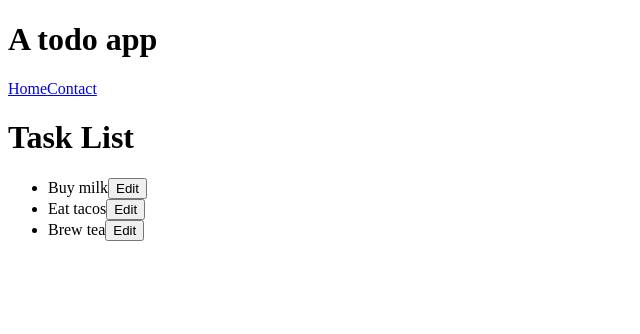
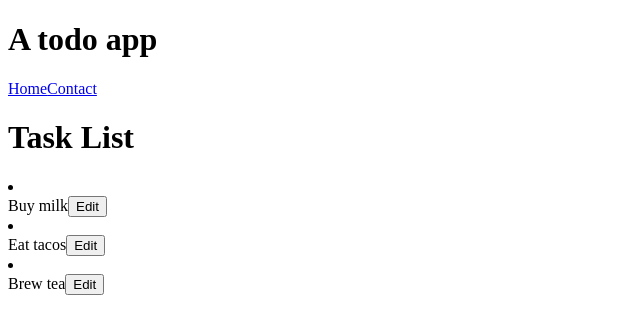
Before and after one commit to abhinabadutta2019/toDoList-react, a React (Create React App) app: page / in a window 1280 px wide. Shown: the top 334 px of the page, without its empty margins (0-640 px from the left). Built offline with nearby package versions, Linux system fonts and the light colour scheme.

Commit message:
practice the gpt code of -- updating

```diff
--- a/src/AddTask.js
+++ b/src/AddTask.js
@@ -1,13 +1,15 @@
-import React, { useState } from "react";
+import { useState } from "react";
 
-export default function Task({ todo, onEditTodo }) {
+const Task = ({ todo, onEditTodo }) => {
+  //
   const [isEditing, setIsEditing] = useState(false);
   const [editedTitle, setEditedTitle] = useState(todo.title);
 
+  //edit button func
   const handleEditClick = () => {
     setIsEditing(true);
   };
-
+  // save button func
   const handleSaveClick = () => {
     onEditTodo({
       ...todo,
@@ -15,16 +17,19 @@ export default function Task({ todo, onEditTodo }) {
     });
     setIsEditing(false);
   };
-
+  // getting the input field value
   const handleInputChange = (e) => {
     setEditedTitle(e.target.value);
   };
+  // initializing content
+  let content;
 
-  let content;
+  //
   if (isEditing) {
+    // updating content
     content = (
       <div>
-        <input type="text" value={editedTitle} onChange={handleInputChange} />
+        <input value={editedTitle} onChange={handleInputChange} />
         <button onClick={handleSaveClick}>Save</button>
       </div>
     );
@@ -36,6 +41,8 @@ export default function Task({ todo, onEditTodo }) {
       </div>
     );
   }
+  //
+  return <div>{content}</div>;
+};
 
-  return <div>{content}</div>;
-}
+export default Task;
--- a/src/Home.js
+++ b/src/Home.js
@@ -1,4 +1,4 @@
-import React, { useState } from "react";
+import { useState } from "react";
 import TaskList from "./TaskList";
 
 const initialTodos = [
@@ -7,11 +7,12 @@ const initialTodos = [
   { id: 2, title: "Brew tea" },
 ];
 
-export default function TaskApp() {
+const Home = () => {
+  //
   const [todos, setTodos] = useState(initialTodos);
 
-  function handleEditTodo(updatedTodo) {
-    //
+  const handleEditTodo = (updatedTodo) => {
+    // updatedTodo parameter-- hole-- updated value , jeta component theke asbe
     const mapValue = todos.map((todo) => {
       if (todo.id === updatedTodo.id) {
         return updatedTodo;
@@ -21,12 +22,14 @@ export default function TaskApp() {
     });
     //
     setTodos(mapValue);
-  }
-
+  };
+  //
   return (
     <div>
       <h1>Task List</h1>
       <TaskList todos={todos} onEditTodo={handleEditTodo} />
     </div>
   );
-}
+};
+
+export default Home;
--- a/src/TaskList.js
+++ b/src/TaskList.js
@@ -1,14 +1,17 @@
-import React from "react";
 import Task from "./AddTask";
 
-export default function TaskList({ todos, onEditTodo }) {
+const TaskList = ({ todos, onEditTodo }) => {
   return (
-    <ul>
-      {todos.map((todo) => (
-        <li key={todo.id}>
-          <Task todo={todo} onEditTodo={onEditTodo} />
-        </li>
-      ))}
-    </ul>
+    <>
+      {todos.map((todo) => {
+        return (
+          <li key={todo.id}>
+            <Task todo={todo} onEditTodo={onEditTodo} />
+          </li>
+        );
+      })}
+    </>
   );
-}
+};
+
+export default TaskList;
```
